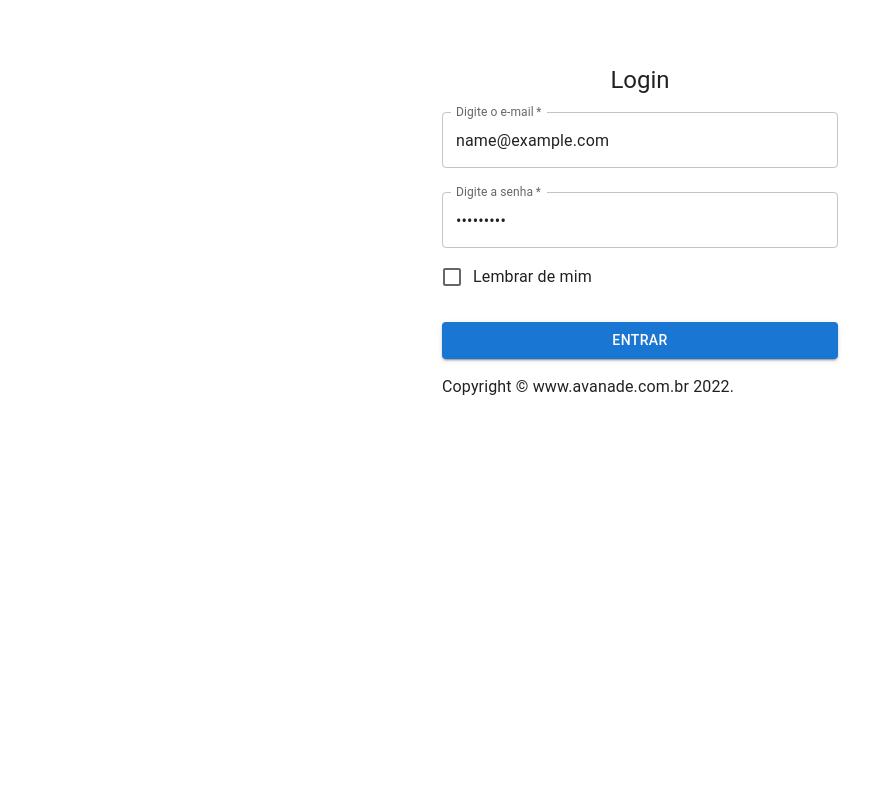
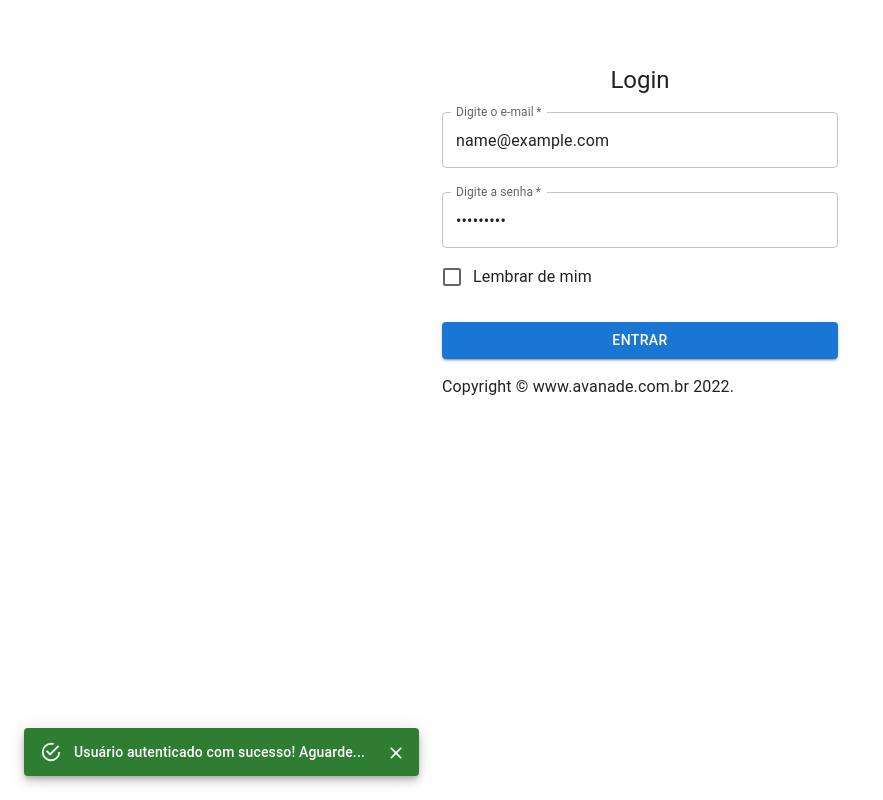
Before and after one commit to gmalheiro/fiap-c6bank-project, a Next.js app: page /login in a window 1280 px wide. Both pictures are taken after typing "name@example.com", "Sample123" into the empty fields and a click on the button "ENTRAR". Shown: the whole page, without its empty margins (0-883 px from the left). Built offline with nearby package versions, Linux system fonts and the light colour scheme.

Commit message:
Update on login.tsx

```diff
--- a/pages/login.tsx
+++ b/pages/login.tsx
@@ -1,7 +1,21 @@
 import React, {useState, useEffect, FormEvent} from 'react'
-import { Typography, Container, CssBaseline,Box,TextField, Checkbox, Button, FormControlLabel } from '@mui/material';
+import { Typography, Container, CssBaseline,Box,TextField, Checkbox, Button, FormControlLabel,Stack,Snackbar } from '@mui/material';
 import { createTheme, ThemeProvider } from '@mui/material/styles';
+import MuiAlert, { AlertProps } from '@mui/material/Alert';
 import Link from 'next/link';
+
+
+
+const Alert = React.forwardRef<HTMLDivElement, AlertProps>(function Alert(
+    props,
+    ref,
+  ) {
+    return <MuiAlert elevation={6} ref={ref} variant="filled" {...props} />;
+  });
+
+
+
+
 type CopyProps = {
     site: string;
     sx?:object;
@@ -32,7 +46,7 @@ const [error,setError] = useState<boolean>(false);
 const [errorMessage,setErrorMessage] = useState<string>('');
 const [email,setEmail] = useState<string | undefined | null | FormDataEntryValue>('');
 const [password,setPassword] = useState<string | undefined | null | FormDataEntryValue>('');
-
+const [open, setOpen] = useState<boolean>(false);
 
 // A primeira vez após carregar a página e após o render
 // Executa também a cada alteração de estado
@@ -59,15 +73,19 @@ useEffect(()=>{
     if(password && password.length < 6 ){
         setError(true);
         setErrorMessage('A senha deve ter no mínimo 6 caracteres');
-    }else{
+    }else if(password) {
         setError(false);
         setErrorMessage('');
         // Enviar o form para o servidor
         // Deu certo... Vamos Criar o snackbar
+        setOpen(true);
 
     }
+},[password])
 
-},[password])
+const handleClose = () => {
+    setOpen(false);
+}
 
 const handleSubmit = (event: FormEvent<HTMLFormElement>)=>{
     // Previne o comportamento padrão do formulário, que seria recarregar a página.
@@ -91,6 +109,11 @@ const handleSubmit = (event: FormEvent<HTMLFormElement>)=>{
     <ThemeProvider theme={theme}>
         <Container component="main" maxWidth="xs">
             <CssBaseline />
+            <Snackbar open={open} autoHideDuration={5000} onClose={handleClose}>
+            <Alert onClose={handleClose} severity="success" sx={{ width: '100%' }}>
+          Usuário autenticado com sucesso! Aguarde...
+            </Alert>
+            </Snackbar>
              <Box sx={{mt:8, display: 'flex',flexDirection: 'column', alignItems: 'center'}}>
                 <Typography component="h1" variant="h5">
                     Login
```
